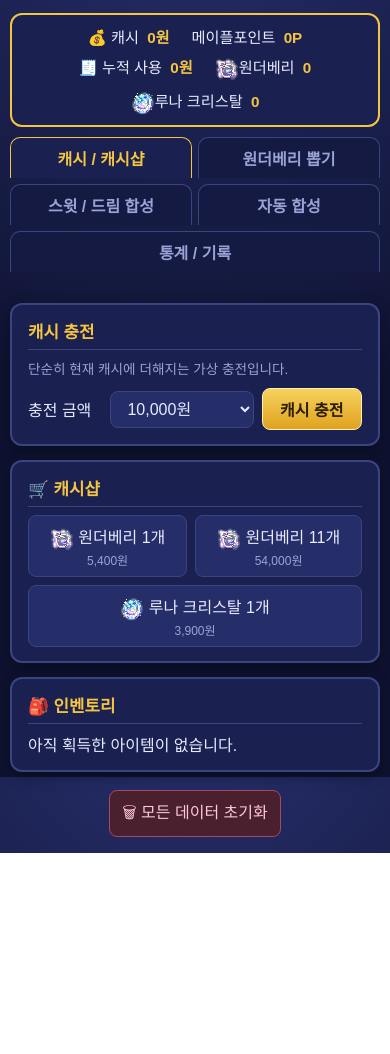
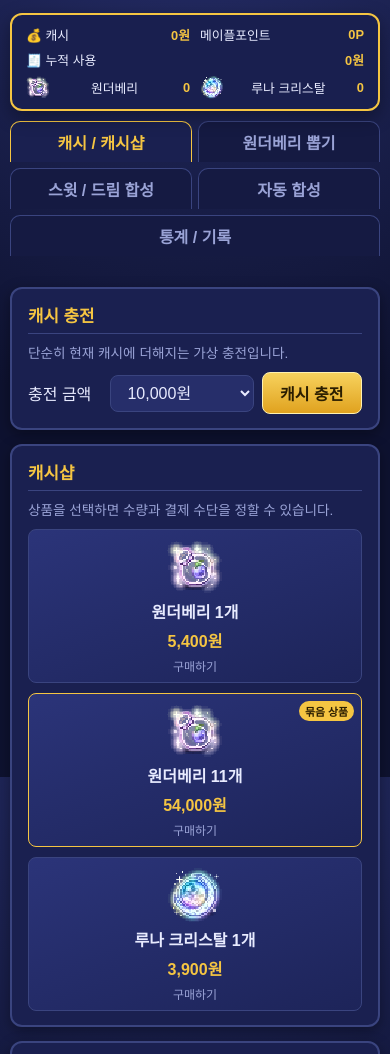
Before and after one commit to TripleJ709/maple-luna-gacha, a plain HTML site: page index.html in a window 390 px wide. Shown: the part 67-1121 px from the top of the page. Before the commit the page ends 920 px from the top, so only its background shows below. Drawn offline with Linux system fonts and the light colour scheme.

Commit message:
style(shop): improve storefront layout
- 상단 재화 표시줄을 스크롤 중에도 보이도록 고정
- 모바일에서 보유 재화를 2열로 배치
- 화면 제목과 초기화 버튼의 장식용 이모지 제거
- 캐시샵 상품을 이미지, 이름, 가격이 구분되는 카드로 변경

```diff
--- a/css/style.css
+++ b/css/style.css
@@ -34,7 +34,24 @@ h3 { margin: 10px 0 4px; font-size: 0.9rem; color: var(--muted); }
 #message { min-height: 1.2em; max-width: 1100px; margin: 6px auto 8px; color: #ffb3b3; font-size: 0.9rem; text-align: center; }
 
 /* 상단 재화 표시줄과 탭 */
-.status-bar { max-width: 1100px; margin: 0 auto 10px; display: flex; flex-wrap: wrap; justify-content: center; gap: 8px 22px; padding: 10px 14px; background: var(--panel); border: 2px solid var(--gold); border-radius: 12px; font-size: 0.95rem; }
+.status-bar {
+  position: sticky;
+  top: 8px;
+  z-index: 20;
+  max-width: 1100px;
+  margin: 0 auto 10px;
+  display: flex;
+  flex-wrap: wrap;
+  justify-content: center;
+  gap: 8px 22px;
+  padding: 10px 14px;
+  background: rgba(26, 32, 80, 0.96);
+  border: 2px solid var(--gold);
+  border-radius: 12px;
+  box-shadow: 0 6px 18px rgba(0, 0, 0, 0.35);
+  backdrop-filter: blur(8px);
+  font-size: 0.95rem;
+}
 .status-bar strong { color: var(--gold); margin-left: 4px; }
 .tabs { max-width: 1100px; margin: 0 auto; display: flex; flex-wrap: wrap; gap: 6px; }
 .tab { flex: 1 1 140px; flex-direction: row; justify-content: center; border-radius: 10px 10px 0 0; border-bottom: 0; background: #151a42; color: var(--muted); font-weight: bold; }
@@ -57,6 +74,16 @@ button small { color: var(--muted); font-size: 0.75rem; }
 button.primary { background: linear-gradient(#f7d25d, #e0a21f); color: #2a1d00; border-color: #fff1b0; font-weight: bold; }
 button.primary small { color: #5a4300; }
 select { max-width: 100%; }
+
+/* 캐시샵 상품 카드 */
+.product-grid { display: grid; grid-template-columns: repeat(3, minmax(0, 1fr)); gap: 10px; margin-top: 10px; }
+.product-card { position: relative; min-height: 150px; justify-content: center; gap: 5px; background: linear-gradient(160deg, #2b3479, #1d2459); }
+.product-card img { width: 56px; height: 56px; object-fit: contain; image-rendering: pixelated; }
+.product-card strong { color: var(--text); }
+.product-card > span:not(.badge) { color: var(--gold); font-weight: bold; }
+.product-card small { color: var(--muted); }
+.product-card.featured { border-color: var(--gold); }
+.badge { position: absolute; top: 7px; right: 7px; padding: 2px 6px; border-radius: 10px; background: var(--gold); color: #2a1d00; font-size: 0.68rem; font-weight: bold; }
 
 /* 아이템 카드 (등급별 색상). 이미지가 있으면 이름 앞에 표시된다. */
 .item { display: inline-block; margin: 3px 6px 3px 0; padding: 4px 10px; border: 1px solid currentColor; border-radius: 6px; background: rgba(0, 0, 0, 0.25); }
@@ -151,5 +178,10 @@ dialog.rare-result li.rare-card .item { box-shadow: 0 0 22px rgba(255, 226, 122,
 @media (max-width: 480px) {
   body { padding: 10px; }
   h1 { font-size: 1.3rem; }
+  .status-bar { top: 4px; display: grid; grid-template-columns: repeat(2, minmax(0, 1fr)); gap: 6px 10px; font-size: 0.8rem; }
+  .status-bar span { display: flex; align-items: center; justify-content: space-between; min-width: 0; }
+  .status-bar span:nth-child(3) { grid-column: 1 / -1; }
+  .product-grid { grid-template-columns: 1fr; }
+  .product-card { min-height: 112px; }
   .row > * { flex: 1 1 auto; }
 }
--- a/index.html
+++ b/index.html
@@ -8,7 +8,7 @@
 </head>
 <body>
   <header class="top">
-    <h1>🌙 루나쁘띠 뽑기 시뮬레이터</h1>
+    <h1>루나쁘띠 뽑기 시뮬레이터</h1>
     <p class="notice">비공식 팬 프로젝트입니다. 실제 결제는 이루어지지 않습니다.</p>
   </header>
 
@@ -42,18 +42,35 @@
       </section>
 
       <section id="shop" class="panel">
-        <h2>🛒 캐시샵</h2>
-        <div class="row">
-          <button type="button" data-product="wonderBerry1"><span><img class="icon" src="assets/items/wonderberry.webp" alt=""> 원더베리 1개</span><small>5,400원</small></button>
-          <button type="button" data-product="wonderBerry11"><span><img class="icon" src="assets/items/wonderberry.webp" alt=""> 원더베리 11개</span><small>54,000원</small></button>
-          <button type="button" data-product="lunaCrystal1"><span><img class="icon" src="assets/items/luna-crystal.webp" alt=""> 루나 크리스탈 1개</span><small>3,900원</small></button>
+        <h2>캐시샵</h2>
+        <p class="desc">상품을 선택하면 수량과 결제 수단을 정할 수 있습니다.</p>
+        <div class="product-grid">
+          <button type="button" class="product-card" data-product="wonderBerry1">
+            <img src="assets/items/wonderberry.webp" alt="">
+            <strong>원더베리 1개</strong>
+            <span>5,400원</span>
+            <small>구매하기</small>
+          </button>
+          <button type="button" class="product-card featured" data-product="wonderBerry11">
+            <span class="badge">묶음 상품</span>
+            <img src="assets/items/wonderberry.webp" alt="">
+            <strong>원더베리 11개</strong>
+            <span>54,000원</span>
+            <small>구매하기</small>
+          </button>
+          <button type="button" class="product-card" data-product="lunaCrystal1">
+            <img src="assets/items/luna-crystal.webp" alt="">
+            <strong>루나 크리스탈 1개</strong>
+            <span>3,900원</span>
+            <small>구매하기</small>
+          </button>
         </div>
       </section>
     </div>
 
     <div class="tab-panel" id="tab-draw" role="tabpanel" hidden>
       <section id="draw" class="panel">
-        <h2>🍓 위습의 원더베리</h2>
+        <h2>위습의 원더베리</h2>
         <p class="desc">원더 블랙 펫 또는 펫 관련 아이템을 획득합니다.</p>
         <div class="row">
           <button type="button" class="primary" data-draw="1">1회 뽑기<small>원더베리 1개</small></button>
@@ -78,7 +95,7 @@
 
     <div class="tab-panel" id="tab-auto" role="tabpanel" hidden>
       <section id="auto" class="panel wide">
-        <h2>🔁 자동 반복 합성</h2>
+        <h2>자동 반복 합성</h2>
         <p class="desc">목표 루나 쁘띠가 나올 때까지 실제 규칙 그대로 반복합니다. 재료와 재화가 모자라면 자동으로 구매하고(원더베리는 11개 묶음), 캐시가 부족하면 자동 충전합니다. 얻은 아이템은 모두 인벤토리에 들어갑니다.</p>
         <div class="row">
           <label for="auto-strategy">방식</label>
@@ -102,24 +119,24 @@
         <div id="money-summary"></div>
       </section>
       <section class="panel wide">
-        <h2>📊 결과 비율 (실제 vs 공식 확률)</h2>
+        <h2>결과 비율 (실제 vs 공식 확률)</h2>
         <p class="desc">횟수가 적을수록 공식 확률과 차이가 큰 것이 정상입니다. 횟수가 늘수록 공식 확률에 가까워집니다.</p>
         <div id="stats-list"></div>
       </section>
       <section class="panel wide">
-        <h2>🕒 최근 기록 (최대 50개)</h2>
+        <h2>최근 기록 (최대 50개)</h2>
         <ul id="history-list"></ul>
       </section>
     </div>
 
     <section id="inventory" class="panel wide">
-      <h2>🎒 인벤토리</h2>
+      <h2>인벤토리</h2>
       <div id="inventory-list"></div>
     </section>
   </main>
 
   <footer class="footer">
-    <button type="button" id="reset-btn" class="danger">🗑 모든 데이터 초기화</button>
+    <button type="button" id="reset-btn" class="danger">모든 데이터 초기화</button>
   </footer>
 
   <dialog id="synth-dialog">
```
Also changed, not shown: 1 other file.
